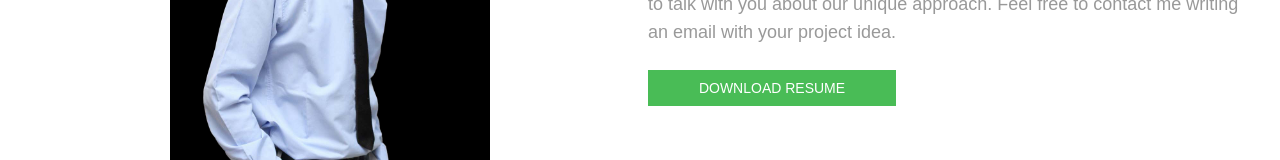
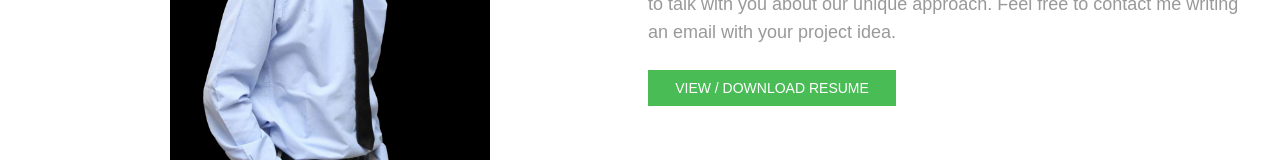
Before and after one commit to boladeadeyemi/my-portfolio, a React (Create React App) app: page / in a window 1280 px wide. Shown: the part 1214-1374 px from the top of the page. Built offline with nearby package versions, Linux system fonts and the light colour scheme.

Commit message:
added loader

```diff
--- a/src/App.js
+++ b/src/App.js
@@ -1,15 +1,29 @@
 // import { BrowserRouter, Route, Routes } from 'react-router-dom';
+import { useEffect, useState } from "react";
 import About from "./Components/About";
 import Banner from "./Components/Banner";
 import Contact from "./Components/Contact";
 import Footer from "./Components/Footer";
 import Header from "./Components/Header";
+import Loader from "./Components/Loader";
 import RecentWork from "./Components/RecentWork";
 import WhatIDo from "./Components/WhatIDo";
 
 function App() {
+  const [isLoading, setIsLoading] = useState(true);
+
+  useEffect(() => {
+    setTimeout(() => {
+      setIsLoading(false);
+    }, 3000);
+  }, []);
+
   return (
     <div className="App">
+      {isLoading ? (
+        <Loader />
+      ) : (
+        <div>
           <Header />
           <Banner />
           <About />
@@ -18,6 +32,8 @@ function App() {
           <Contact />
           <Footer />
         </div>
+      )}
+    </div>
   );
 }
 
--- a/src/Components/About.js
+++ b/src/Components/About.js
@@ -1,15 +1,15 @@
-import React from 'react'
-import Bolade from '../asset/bgin.jpg'
+import React from "react";
+import Bolade from "../asset/bgin.jpg";
 
 function About() {
+  // File URL
+  const fileUrl =
+    "https://drive.google.com/file/d/1HEC-DQrTUoChCJ49sndjnUZ4j3Nn2pv6/view?usp=sharing";
+  const fileName = "Resume.pdf";
 
-    // File URL
-    const fileUrl = 'https://drive.google.com/file/d/1HEC-DQrTUoChCJ49sndjnUZ4j3Nn2pv6/view?usp=sharing';
-    const fileName = 'Resume.pdf';
-
-    const downloadFile = () => {
+  const downloadFile = () => {
     // Create a temporary anchor element
-    const link = document.createElement('a');
+    const link = document.createElement("a");
     link.href = fileUrl;
     // Set the "download" attribute to specify the filename
     link.download = fileName;
@@ -17,23 +17,34 @@ function About() {
     link.click();
   };
 
-
   return (
-    <div className='w-full bg-white py-16 px-4 overflow-x-hidden' id='about'>
-       <div className='max-w-[1240px] mx-auto grid md:grid-cols-2'>
-        <img className='w-80 mx-auto my-4' src={Bolade} alt="bolade" />
-        <div className='flex flex-col justify-center mx-auto h-96'>
-          <h1 className='font-Kaushan md:text-4xl sm:text-3xl text-2xl text-black font-bold mb-6 md:mx-0 px-2 text-justify' >
+    <div className="w-full bg-white py-16 px-4 overflow-x-hidden" id="about">
+      <div className="max-w-[1240px] mx-auto grid md:grid-cols-2">
+        <img className="w-80 mx-auto my-4" src={Bolade} alt="bolade" />
+        <div className="flex flex-col justify-center mx-auto h-96">
+          <h1 className="font-Kaushan md:text-4xl sm:text-3xl text-2xl text-black font-bold mb-6 md:mx-0 px-2 text-justify">
             I am Bolade Adeyemi, <br></br>
-            Web Designer & Developer <br/>
+            Web Designer & Developer <br />
             From Lagos State, Nigeria.
           </h1>
-          <p className=' md:text-lg sm:text-sm text-[0.8em]  px-2 mb-6 font-Poppins text-[#999999] mx-auto'>I have rich experience in web site design & building and customization. Also I am good at html, css, javascript, wordpress, php, jquery, bootstrap. I love to talk with you about our unique approach. Feel free to contact me writing an email with your project idea.</p>
-          <button className='py-2 text-center bg-[#49bc56] w-[40%] md:text-sm sm:text-[0.9em] text-[0.7em] text-white font-Poppins ml-2' onClick={downloadFile}> DOWNLOAD RESUME</button>
+          <p className=" md:text-lg sm:text-sm text-[0.8em]  px-2 mb-6 font-Poppins text-[#999999] mx-auto">
+            I have rich experience in web site design & building and
+            customization. Also I am good at html, css, javascript, wordpress,
+            php, jquery, bootstrap. I love to talk with you about our unique
+            approach. Feel free to contact me writing an email with your project
+            idea.
+          </p>
+          <button
+            className="py-2 text-center bg-[#49bc56] w-[40%] md:text-sm sm:text-[0.9em] text-[0.7em] text-white font-Poppins ml-2"
+            onClick={downloadFile}
+          >
+            {" "}
+            VIEW / DOWNLOAD RESUME
+          </button>
         </div>
-       </div>
+      </div>
     </div>
-  )
+  );
 }
 
-export default About
+export default About;
--- a/src/Components/Loader.js
+++ b/src/Components/Loader.js
@@ -1,7 +1,12 @@
+import { CircularProgress } from "@mui/material";
 import React from "react";
 
 const Loader = () => {
-  return <div>Loader</div>;
+  return (
+    <div className=" flex justify-center m-[auto] top-[50%] absolute left-[50%]">
+      <CircularProgress color="success" />
+    </div>
+  );
 };
 
 export default Loader;
```
Lines whose indentation alone changed are shown as unchanged.
